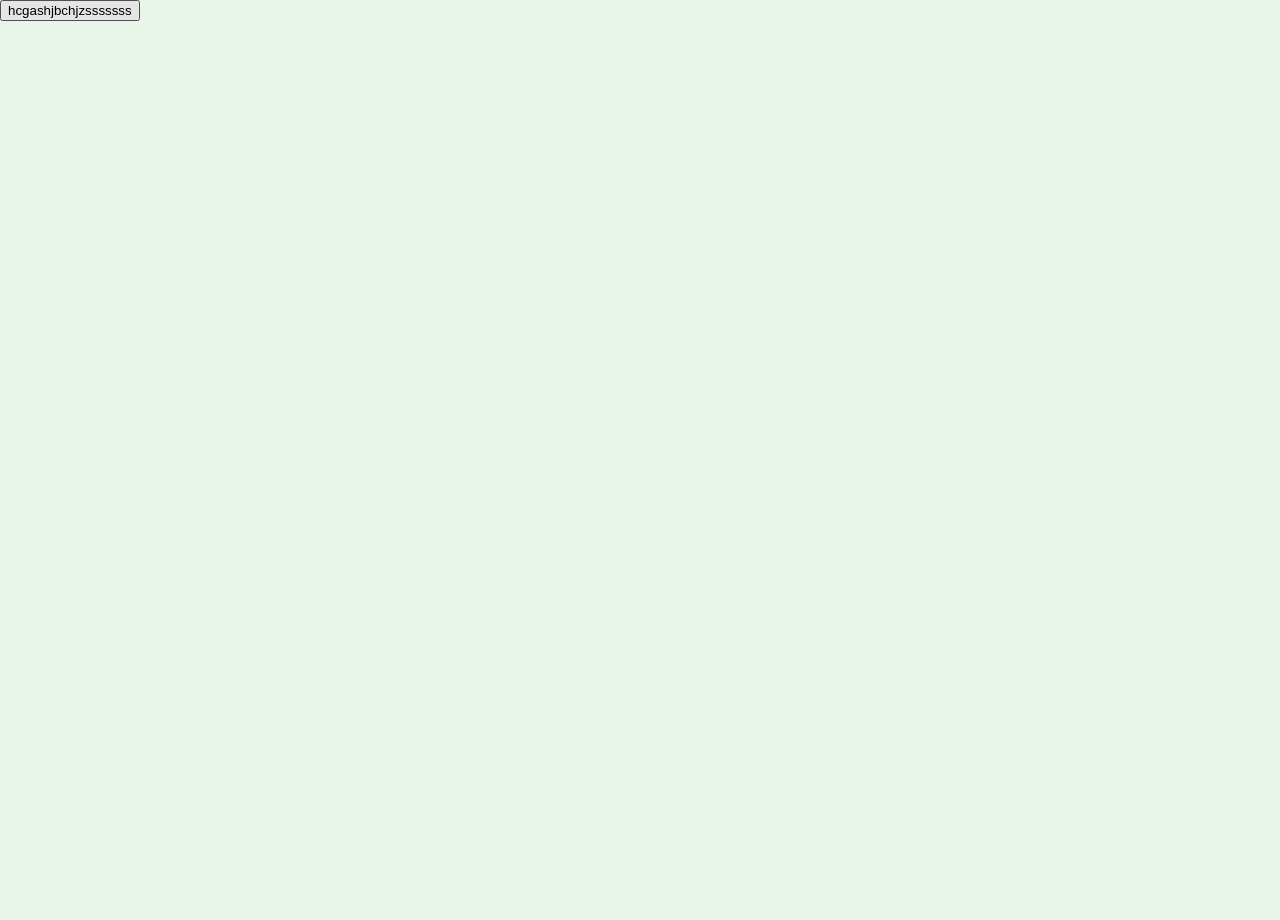
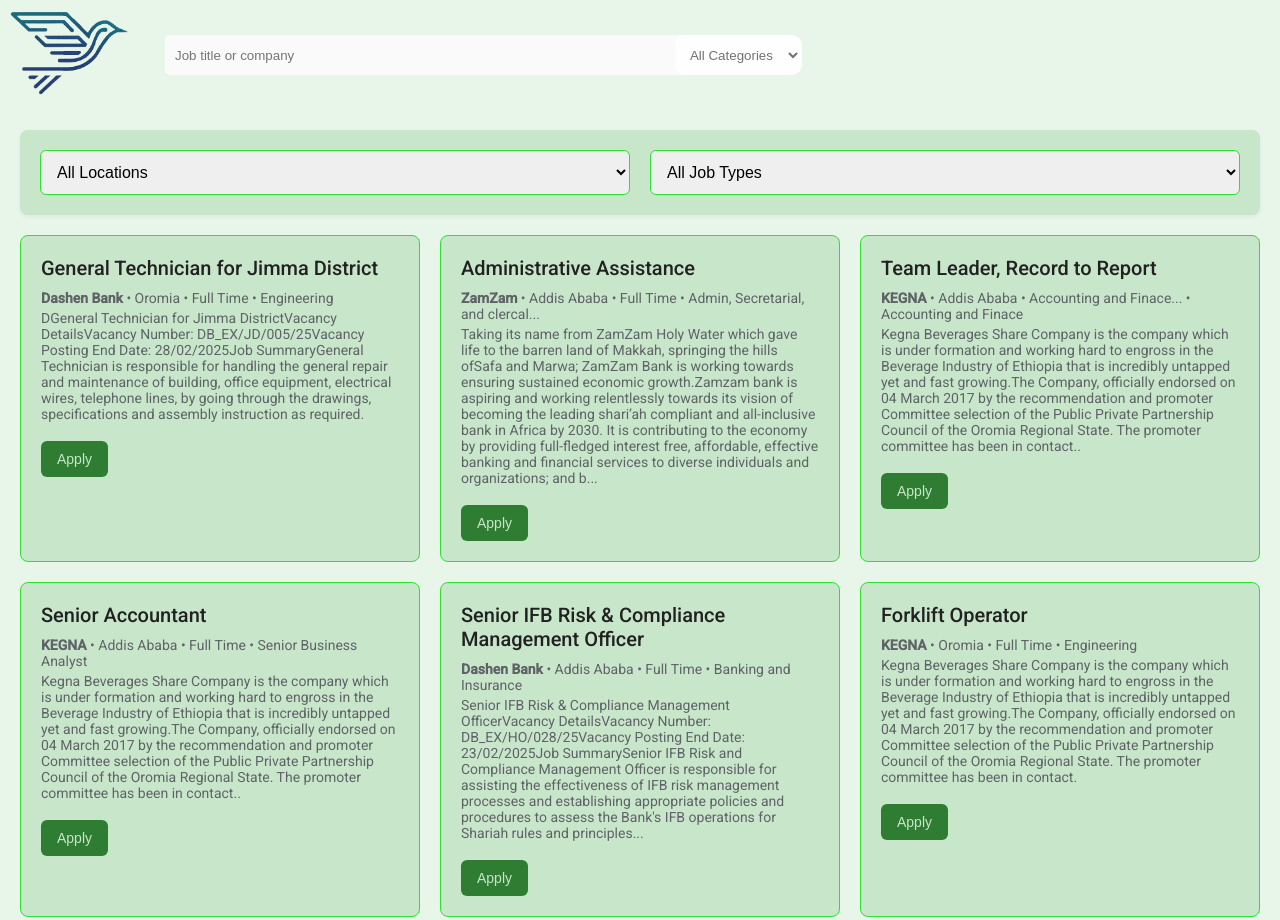
Before and after one commit to orolinkjobs/jobs, a plain HTML site: page index.html in a window 1280 px wide. Shown: the top 920 px of the page. Before the commit the page ends 800 px from the top, so only its background shows below. Drawn offline with nearby package versions, Linux system fonts and the light colour scheme.

Commit message:
Update index.html

```diff
--- a/index.html
+++ b/index.html
@@ -3,7 +3,7 @@
 <head>
   <meta charset="UTF-8" />
   <meta name="viewport" content="width=device-width, initial-scale=1" />
-  <title>Modern Job Finder</title>
+  <title>Orolinkjobs</title>
   <link href="https://fonts.googleapis.com/css?family=Roboto:400,500&display=swap" rel="stylesheet">
   <link rel="stylesheet" href="style/find-jobs.css">
   <link href='https://unpkg.com/boxicons@2.1.4/css/boxicons.min.css' rel='stylesheet'>
@@ -14,6 +14,52 @@
   <style></style>
 </head>
 <body>
-  <button>hcgashjbchjzsssssss</button>
- </body>
+  <header>
+    <a href="">
+      <div class="header-left">
+        <img class="orolinkjobs-logo" src="images/orolinkjob logo.png" alt="Logo">
+      </div>
+    </a>
+    <div class="header-right">
+      <div>
+        <input type="text" id="searchInput" placeholder="Job title or company">
+        <select id="filterCategory">
+          <div class="options">
+            <option value="">All Categories</option>
+            <option value="IT">IT/Software</option>
+            <option value="Design">Design</option>
+            <option value="Marketing">Marketing</option>
+          </div>
+        </select>
+      </div>
+    </div>
+  </header>
+
+  <div class="container">
+    <div class="filters">
+      <select id="filterLocation" class="filterLocation">
+      </select>
+      <select id="filterJobType">
+        <option value="">All Job Types</option>
+        <option value="Full Time">Full Time</option>
+        <option value="Part Time">Part Time</option>
+        <option value="Contract">Contract</option>
+      </select>
+    </div>
+
+    <div class="job-list" id="jobList">
+      <!-- Job cards will be rendered here -->
+    </div>
+  </div>
+
+  <!-- Modal for Application Form -->
+  <div id="applicationModal" class="modal">
+    <div class="modal-content">
+      <span id="closeModal" class="close-modal">&times;</span>
+      <h2>Apply for Job</h2>
+    </div>
+  </div>
+
+  <script src="script/just.js" type="module"></script>
+</body>
 </html>
```
